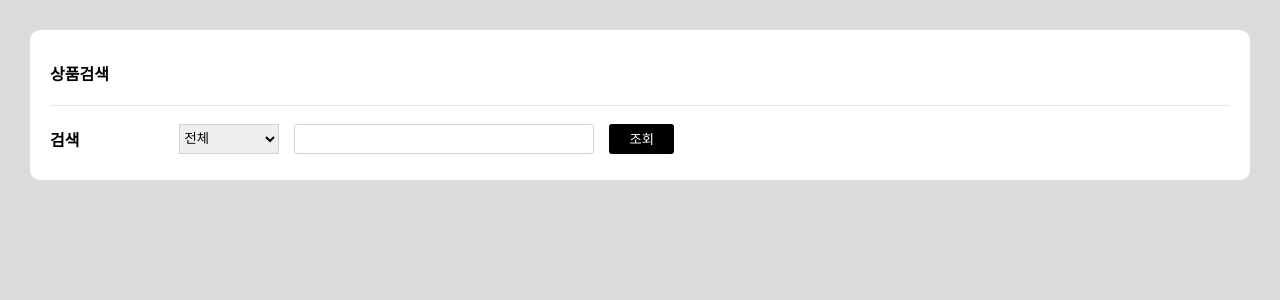
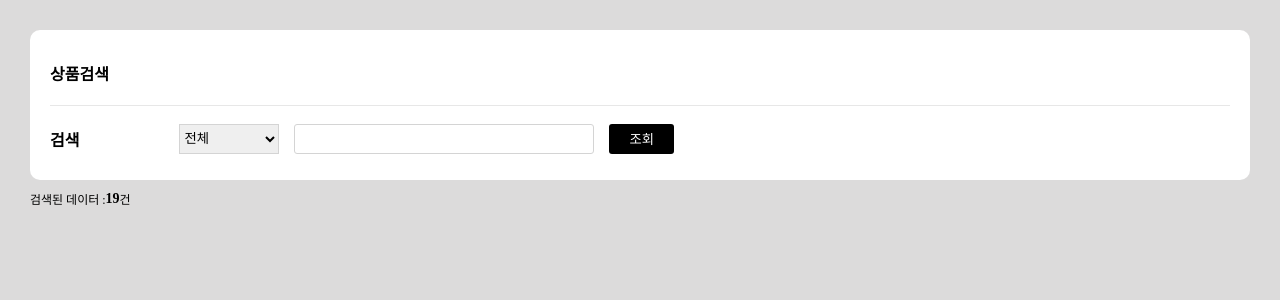
Before and after one commit to Moomi98/Block-Odyssey-Frontend, a React (Create React App) app: page / in a window 1280 px wide. Shown: the top 300 px of the page. Built offline with nearby package versions, Linux system fonts and the light colour scheme.

Commit message:
feat : 검색 결과 수 컴포넌트 구현

```diff
--- a/src/App.tsx
+++ b/src/App.tsx
@@ -1,9 +1,11 @@
 import Search from "./components/search/Search";
 import styles from "./styles/app.module.scss";
+import Result from "./components/Result";
 function App() {
   return (
     <div className={styles.app}>
       <Search />
+      <Result resultNumber={19} />
     </div>
   );
 }
--- /dev/null
+++ b/src/components/Result.tsx
@@ -0,0 +1,18 @@
+import { texts } from "../constants/texts";
+import styles from "../styles/result.module.scss";
+
+interface resultProps {
+  resultNumber: number;
+}
+
+const Result = ({ resultNumber }: resultProps) => {
+  return (
+    <section className={styles.container}>
+      <p className={styles.text}>{texts.searchedData}</p>
+      <p className={styles.resultNumber}>{resultNumber}</p>
+      <p className={styles.text}>{texts.count}</p>
+    </section>
+  );
+};
+
+export default Result;
--- a/src/constants/texts.ts
+++ b/src/constants/texts.ts
@@ -3,4 +3,6 @@ export const texts = {
   search: "검색",
   searchOptions: ["전체", "상품명", "브랜드", "상품내용"],
   inquiry: "조회",
+  searchedData: "검색된 데이터 : ",
+  count: "건",
 };
--- /dev/null
+++ b/src/styles/result.module.scss
@@ -0,0 +1,19 @@
+.container {
+  width: 100%;
+
+  padding: 10px 0;
+  display: flex;
+  align-items: center;
+}
+
+.text {
+  margin: 0;
+  font-size: 12px;
+  font-weight: 400;
+}
+
+.resultNumber {
+  margin: 0;
+  font-size: 14px;
+  font-weight: bold;
+}
```
